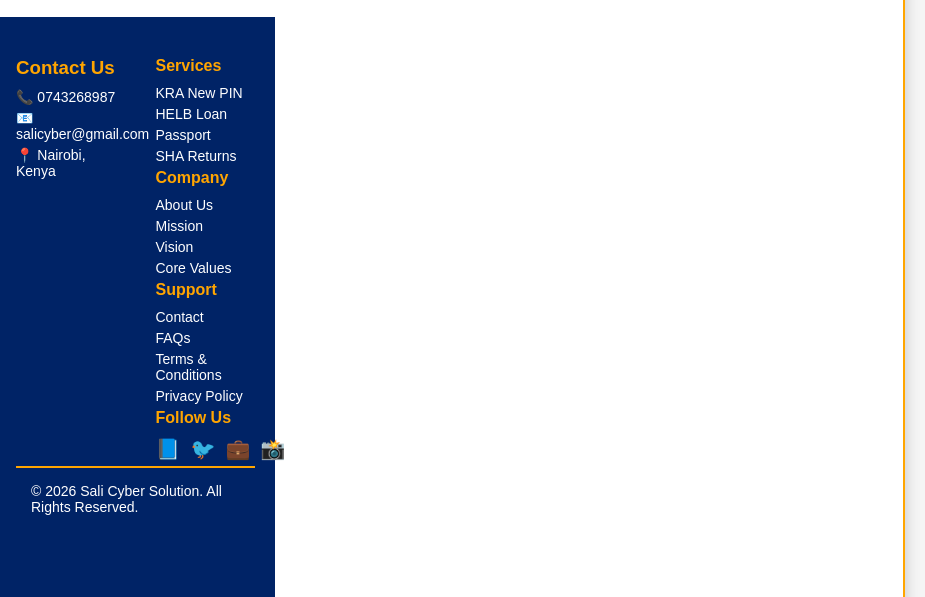
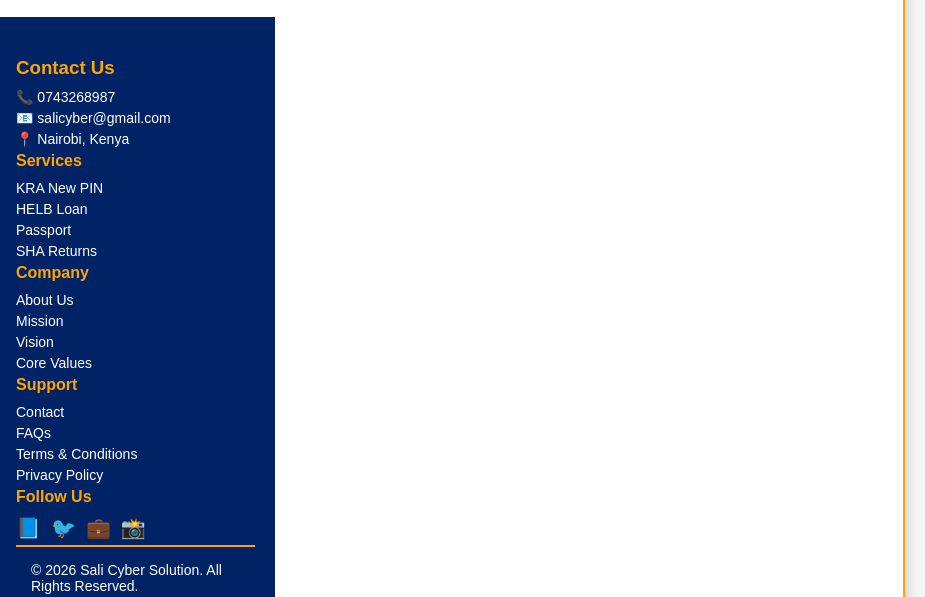
Before and after one commit to salicommunication/cyber2solution.com, a plain HTML site: page index.html in a window 1280 px wide. Shown: the part 1269-1866 px from the top of the page, 355-1280 px from the left. Drawn offline with Linux system fonts and the light colour scheme.

Commit message:
Update index.html

```diff
--- a/index.html
+++ b/index.html
@@ -186,7 +186,7 @@ footer{
 
 /* Footer layout */
 .footer-container{
-    display:grid;
+    display:horizontal;
     grid-template-columns: repeat(auto-fit, minmax(50px, 2fr));
     gap:40px;
     padding:20px 20;
```
